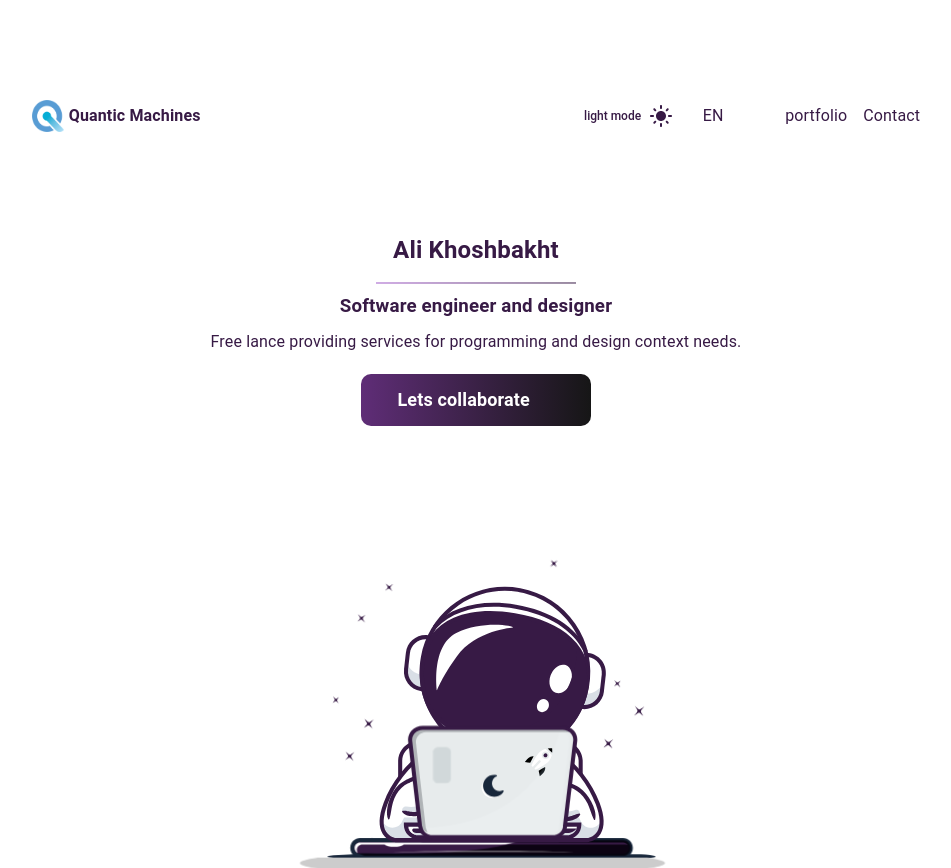
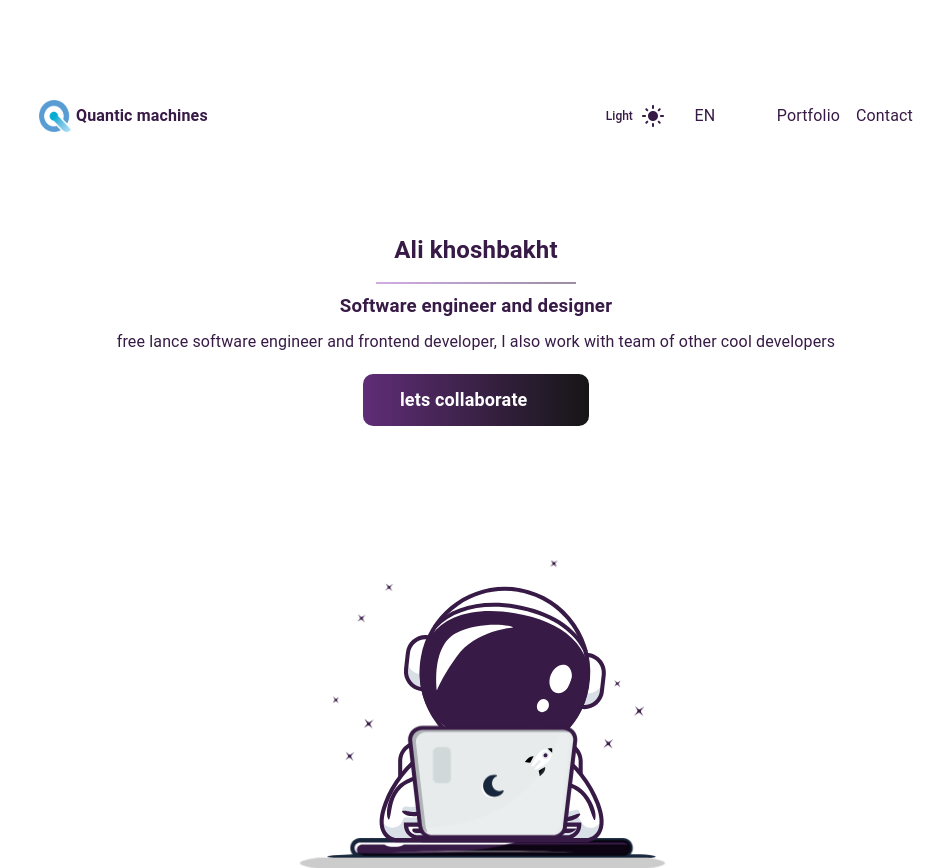
Before and after one commit to sksbkt/portfolio-v-2, a React (Vite) app: page / in a window 1280 px wide. Shown: the top 868 px of the page, without its empty margins (164-1115 px from the left). Built offline with nearby package versions, Linux system fonts and the light colour scheme; some icons are missing.

Commit message:
ltr and dark/light mode are fully functional now

```diff
--- a/package.json
+++ b/package.json
@@ -13,13 +13,16 @@
     "@emotion/styled": "^11.11.0",
     "@mui/icons-material": "^5.15.1",
     "@mui/material": "^5.15.1",
+    "@types/stylis": "^4.2.5",
     "classnames": "^2.3.2",
     "framer-motion": "^10.16.16",
     "lottie-react": "^2.4.0",
     "react": "^18.2.0",
     "react-dom": "^18.2.0",
     "react-icons": "^4.12.0",
-    "react-router-dom": "^6.21.0"
+    "react-router-dom": "^6.21.0",
+    "stylis": "^4.3.1",
+    "stylis-plugin-rtl": "^2.1.1"
   },
   "devDependencies": {
     "@types/react": "^18.2.45",
--- a/src/App.tsx
+++ b/src/App.tsx
@@ -8,21 +8,25 @@ import { ThemeProvider } from '@mui/material/styles';
 import { useThemeContext } from './theme/ThemeContextProvider';
 import CssBaseline from '@mui/material/CssBaseline';
 import { useEffect } from 'react';
-import { colorChangeHelper, colorTheme } from './theme/theme';
+import { cacheLtr, cacheRtl, colorChangeHelper } from './theme/theme';
+import { CacheProvider } from '@emotion/react';
 
 
 function App() {
 
-    const { mode, theme, ltr } = useThemeContext();
+    const { mode, theme, ltr, locale } = useThemeContext();
 
     useEffect(() => {
         //? like this we can scss variables programmatically
         colorChangeHelper(mode);
-    }, [mode]);
+    }, [mode, ltr]);
 
 
     document.dir = ltr ? 'ltr' : 'rtl';
     return (
+        // ? we need CacheProvider for RTL/LTR
+        <CacheProvider value={ltr ? cacheLtr : cacheRtl}>
+
             <ThemeProvider theme={theme}>
                 <CssBaseline />
                 <div className={styles.App}>
@@ -33,6 +37,7 @@ function App() {
                     </Routes>
                 </div>
             </ThemeProvider>
+        </CacheProvider>
     );
 }
 
--- a/src/components/contact-form/contact-form.tsx
+++ b/src/components/contact-form/contact-form.tsx
@@ -2,11 +2,10 @@ import classNames from 'classnames';
 import styles from './contact-form.module.scss';
 
 import formSubmittedAnimation from '../../assets/form-sumbit_1.json';
-import React, { useEffect, useState } from 'react';
+import React, { useState } from 'react';
 import Lottie from 'lottie-react';
 import { Button, TextField } from '@mui/material';
 import { useThemeContext } from '../../theme/ThemeContextProvider';
-import { root } from '../../App';
 
 export interface ContactFormProps {
     className?: string;
@@ -17,7 +16,7 @@ export interface ContactFormProps {
  * To create custom component templates, see https://help.codux.com/kb/en/article/kb16522
  */
 export const ContactForm = ({ className }: ContactFormProps) => {
-
+    const { locale } = useThemeContext();
     // const { mode } = useThemeContext();
     // //? like this we can scss variables programmatically
     // useEffect(() => {
@@ -67,10 +66,10 @@ export const ContactForm = ({ className }: ContactFormProps) => {
     return <div className={classNames(styles.root, className)}>
         {submitted ? <Lottie animationData={formSubmittedAnimation} /> :
             <div className={styles.formWrapper}>
-                <h2 className={styles.formTitle}>Contact us</h2>
+                <h2 className={styles.formTitle}>{locale.CONTACT_US}</h2>
                 <form onSubmit={formSubmit} className={styles.form}>
                     <TextField
-                        label='Name'
+                        label={locale.label.NAME}
                         name='name'
                         variant='outlined'
                         onChange={handleParam}
@@ -79,7 +78,7 @@ export const ContactForm = ({ className }: ContactFormProps) => {
                         focused
                     />
                     <TextField
-                        label="Email"
+                        label={locale.label.EMAIL}
                         type="email"
                         name="email"
                         onChange={handleParam}
@@ -90,7 +89,7 @@ export const ContactForm = ({ className }: ContactFormProps) => {
 
                     <TextField
                         name="message"
-                        label="Message"
+                        label={locale.label.MESSAGE}
                         onChange={handleParam}
                         value={query.message}
                         multiline={true}
@@ -101,7 +100,7 @@ export const ContactForm = ({ className }: ContactFormProps) => {
                     />
 
                     <Button type='submit' variant='outlined'>
-                        Submit
+                        {locale.button.SUBMIT}
                     </Button>
                 </form>
             </div>
--- a/src/components/intro/intro.tsx
+++ b/src/components/intro/intro.tsx
@@ -15,11 +15,13 @@ export interface IntroProps {
  * To create custom component templates, see https://help.codux.com/kb/en/article/kb16522
  */
 export const Intro = ({ className }: IntroProps) => {
-    const { mode } = useThemeContext();
+    const { mode, locale } = useThemeContext();
     return (
         <div className={classNames(styles.root, className)}>
             <div>
-                <h2 className={styles.title}>Ali Khoshbakht</h2>
+                <h2 className={styles.title}>
+                    {locale.DEV_NAME}
+                </h2>
                 <motion.svg
                     height="4"
                     viewBox="0 0 204 4"
@@ -62,10 +64,10 @@ export const Intro = ({ className }: IntroProps) => {
                     }
                     </defs>
                 </motion.svg>
-                <h3 className={styles.subtitle}>Software engineer and designer</h3>
+                <h3 className={styles.subtitle}>{locale.DEV_OCCUPATION}</h3>
             </div>
             <p className={styles.description}>
-                Free lance providing services for programming and design context needs.
+                {locale.DEV_OCU_DESC}
             </p>
             <Link
                 className={
@@ -75,7 +77,7 @@ export const Intro = ({ className }: IntroProps) => {
                 }
                 to={'/contact'}
             >
-                <h3>Lets collaborate</h3><FaShuttleSpace className={styles.iconSend} />
+                <h3>{locale.button.LETS_COLLABORATE}</h3><FaShuttleSpace className={styles.iconSend} />
             </Link>
             <Animation />
             <Portfolio />
--- a/src/components/nav-bar/nav-bar.tsx
+++ b/src/components/nav-bar/nav-bar.tsx
@@ -17,6 +17,7 @@ export interface NavBarProps {
  * To create custom component templates, see https://help.codux.com/kb/en/article/kb16522
  */
 export const NavBar = ({ className }: NavBarProps) => {
+    const { locale } = useThemeContext();
     const { mode } = useThemeContext();
     return (
         <div className={classNames(styles.root, className, styles.nav)}>
@@ -24,7 +25,7 @@ export const NavBar = ({ className }: NavBarProps) => {
                 <div className={styles.logoWrapper}>
                     <img src={mode === 'light' ? logo : logoDark} alt="" />
                     <Typography>
-                        Quantic Machines
+                        {locale.COMPANY_NAME}
                     </Typography>
                 </div>
             </Link>
@@ -34,14 +35,14 @@ export const NavBar = ({ className }: NavBarProps) => {
                 <li>
                     <Link to={'/'}>
                         <Typography>
-                            portfolio
+                            {locale.PORTFOLIO}
                         </Typography>
                     </Link>
                 </li>
                 <li>
                     <Link to={'/contact'}>
                         <Typography>
-                            Contact
+                            {locale.CONTACT}
                         </Typography>
                     </Link>
                 </li>
--- a/src/components/night-mode-toggle/night-mode-toggle.tsx
+++ b/src/components/night-mode-toggle/night-mode-toggle.tsx
@@ -11,13 +11,24 @@ export interface NightModeToggleProps {
  * To create custom component templates, see https://help.codux.com/kb/en/article/kb16522
  */
 export const NightModeToggle = ({ className }: NightModeToggleProps) => {
-    const { mode, ltr, toggleColorMode, toggleLtr } = useThemeContext();
+    const { mode, ltr, toggleColorMode, toggleLtr, locale } = useThemeContext();
     return (
         <Container sx={{ display: 'flex', flexDirection: 'row' }}>
             <IconButton sx={{ ml: 1, borderWidth: 1, fontSize: 12, borderRadius: 10, outline: 'none', gap: 1 }} onClick={toggleColorMode} color='inherit'>
-                {mode} mode {mode === 'dark' ? <DarkModeIcon /> : <LightModeIcon />}
+                {mode === 'light' ?
+                    <>
+                        {locale.theme.LIGHT}
+                        <LightModeIcon />
+                    </>
+                    : <>
+                        {locale.theme.DARK}
+                        <DarkModeIcon />
+                    </>
+                }
             </IconButton>
-            <Button variant='text' onClick={toggleLtr}>
+            <Button variant='text' onClick={() => {
+                toggleLtr();
+            }}>
                 <Typography>
                     {ltr ? 'EN' : 'FA'}
                 </Typography>
--- a/src/components/portfolio/portfolio.tsx
+++ b/src/components/portfolio/portfolio.tsx
@@ -22,11 +22,12 @@ export interface PortfolioProps {
  * To create custom component templates, see https://help.codux.com/kb/en/article/kb16522
  */
 export const Portfolio = ({ className }: PortfolioProps) => {
-    const { mode } = useThemeContext();
+    const { mode, locale } = useThemeContext();
+
     return (
         <div className={classNames(styles.root, className)}>
             <div className={styles['portfolio-wrapper']}>
-                <h3 className={styles.h3}>My Portfolio</h3>
+                <h3 className={styles.h3}>{locale.PORTFOLIO_TITLE}</h3>
                 <motion.svg
                     height="4"
                     viewBox="0 0 204 4"
@@ -55,10 +56,11 @@ export const Portfolio = ({ className }: PortfolioProps) => {
                             <stop stopColor="#371A45" />
                             <stop offset="1" stopColor="#a15aca" />
                         </linearGradient>
-                    </defs>
+                    </defs>,locale
+
                 </motion.svg>
                 <Typography variant='body1' paragraph={true} className={styles['portfolio-paragraph']}>
-                    I am a front-end developer with 5+ years of experience building user interfaces for websites and web applications using <Typography className={styles['portfolio-span']}>React and Next.js</Typography>. I have a deep understanding of both frameworks and I am proficient in using them to create fast, scalable, and SEO-friendly applications.
+                    {locale.PORTFOLIO_DESC}
                 </Typography>
                 <div className={styles['grid-items']}>
                     <div className={styles['grid-item']}>
--- /dev/null
+++ b/src/locales/en_en/en_locale.ts
@@ -0,0 +1,30 @@
+export const en_locale = {
+    label: {
+        NAME: "Name",
+        EMAIL: "Email",
+        MESSAGE: "Message",
+    },
+
+    button: {
+        SUBMIT: "Submit",
+        LETS_COLLABORATE: "lets collaborate",
+    },
+
+    COMPANY_NAME: "Quantic machines",
+    CONTACT_US: "Contact us",
+    PORTFOLIO: "Portfolio",
+    CONTACT: "Contact",
+    theme: {
+        LIGHT: "Light",
+        DARK: "Dark",
+    },
+    PORTFOLIO_TITLE: "My Portfolio",
+    PORTFOLIO_DESC:
+        "I am a front-end developer with 5+ years of experience building user interfaces and frontend for websites and web applications using React and Next.js. I have a deep understanding of both frameworks and I am proficient in using them to create fast, scalable, and SEO-friendly applications.",
+    DEV_NAME: "Ali khoshbakht",
+    DEV_OCCUPATION: "Software engineer and designer",
+    DEV_OCU_DESC:
+        "free lance software engineer and frontend developer, I also work with team of other cool developers",
+};
+
+export default en_locale;
--- /dev/null
+++ b/src/locales/en_en/fa_locale.ts
@@ -0,0 +1,29 @@
+export const fa_locale = {
+    label: {
+        NAME: "نام",
+        EMAIL: "ایمیل",
+        MESSAGE: "پیام",
+    },
+
+    button: {
+        SUBMIT: "ارسال",
+        LETS_COLLABORATE: "بیایید همکاری کنیم",
+    },
+
+    COMPANY_NAME: "ماشین‌های کوانتیک",
+    CONTACT_US: "با ما تماس بگیرید",
+    PORTFOLIO: "نمونه کارها",
+    CONTACT: "تماس",
+    theme: {
+        LIGHT: "روشن",
+        DARK: "تاریک",
+    },
+    PORTFOLIO_TITLE: "نمونه کارهای من",
+    PORTFOLIO_DESC:
+        "من یک توسعه‌دهنده فرانت‌اند با بیش از 5 سال تجربه در ساخت رابط کاربری و فرانت‌اند برای وب‌سایت‌ها و برنامه‌های تحت وب با استفاده از React و Next.js. است من درک عمیقی از هر دو کتابخانه دارم و مهارت استفاده از آن‌ها برای ساخت برنامه‌های سریع ، قابل گسترش و SEO-friendly را بدست آورده ام.",
+    DEV_NAME: "علی خوشبخت",
+    DEV_OCCUPATION: "طراح و مهندس نرافزار",
+    DEV_OCU_DESC: "طراح و مهندس نرم افزار و پروژهای فرانت اند به صورت فریلنس و قردادی",
+};
+
+export default fa_locale;
--- a/src/theme/ThemeContextProvider.tsx
+++ b/src/theme/ThemeContextProvider.tsx
@@ -1,6 +1,7 @@
 import { Theme, createTheme } from "@mui/material";
 import { FC, PropsWithChildren, createContext, useContext } from "react";
 import { useColorTheme } from "./use-color-theme";
+import en_locale from "../locales/en_en/en_locale";
 
 type ThemeContextType = {
     mode: string;
@@ -8,6 +9,7 @@ type ThemeContextType = {
     toggleColorMode: () => void;
     toggleLtr: () => void;
     theme: Theme;
+    locale: typeof en_locale;
 }
 // ? we create a react context here so we can access it globally to change theme
 export const ThemeContext = createContext<ThemeContextType>({
@@ -15,7 +17,8 @@ export const ThemeContext = createContext<ThemeContextType>({
     ltr: false,
     toggleLtr: () => { },
     toggleColorMode: () => { },
-    theme: createTheme()
+    theme: createTheme(),
+    locale: en_locale
 });
 
 export const TheContextProvider: FC<PropsWithChildren> = ({ children }) => {
--- a/src/theme/theme.tsx
+++ b/src/theme/theme.tsx
@@ -2,19 +2,24 @@ import { Theme, createTheme } from "@mui/material/styles";
 import { amber, blue, deepOrange, grey, red, yellow } from "@mui/material/colors";
 import { PaletteMode, Typography } from "@mui/material";
 import { root } from "../App";
+
+import createCache from '@emotion/cache';
+import rtlPlugin from 'stylis-plugin-rtl';
+
+import { prefixer } from 'stylis';
 // import { Palette } from "@mui/icons-material";
 
 // export const theme = createTheme({ palette: { primary: yellow } });
-export const primaryColor = {
-    light: {
-        main: '#371A45',
-    },
-    dark: {
-        main: '#fff',
-    }
-};
+// export const primaryColor = {
+//     light: {
+//         main: '#371A45',
+//     },
+//     dark: {
+//         main: '#fff',
+//     }
+// };
 export const getDesignTokens = (mode: PaletteMode, ltr: boolean) => createTheme({
-
+    direction: ltr ? 'ltr' : 'rtl',
     ...(mode === 'light' ? {
         palette: {
 
@@ -160,7 +165,16 @@ export const colorTheme = {
         secondaryColor: '#fff',
     }
 }
-
+// ? @emotion caches
+// ? RTL/LTR caches
+export const cacheLtr = createCache({
+    key: 'muiltr',
+});
+export const cacheRtl = createCache({
+    key: 'muirtl',
+    stylisPlugins: [prefixer, rtlPlugin],
+});
+// ? HELPERS
 export const colorChangeHelper = (mode: string) => {
     //? like this we can scss variables programmatically
     root?.style.setProperty('--main-color', mode === 'light' ? colorTheme.light.mainColor : colorTheme.dark.mainColor);
--- a/src/theme/use-color-theme.ts
+++ b/src/theme/use-color-theme.ts
@@ -1,29 +1,25 @@
 import { PaletteMode, createTheme } from "@mui/material";
 import { useMemo, useState } from "react";
 import { getDesignTokens } from "./theme";
+import en_locale from "../locales/en_en/en_locale";
+import fa_locale from "../locales/en_en/fa_locale";
 export const useColorTheme = () => {
     const [mode, setMode] = useState<PaletteMode>("light");
+
     const [ltr, setLtr] = useState<boolean>(true);
+    const [locale, setLocale] = useState(en_locale);
 
     const toggleColorMode = () => setMode((preMode) => (preMode === "light" ? "dark" : "light"));
-    const toggleLtr = () => setLtr((preMode) => !preMode);
 
-    // const modifiedTheme = useMemo(
-    //     () =>
-    //         createTheme({
-    //             ...theme,
-    //             palette: {
-    //                 ...theme.palette,
-    //                 mode,
-    //             },
-    //         }),
-    //     [mode]
-    // );
-    // return {
-    //     theme: modifiedTheme,
-    //     mode,
-    //     toggleColorMode,
-    // };
+    // ? like this we wont have the issues with asynchronous nature of the setState function
+    const toggleLtr = () => {
+        setLtr((preMode) => {
+            const newLtr = !preMode;
+            setLocale(newLtr ? en_locale : fa_locale);
+            return newLtr;
+        });
+    };
+
     const modifiedTheme = useMemo(() => createTheme(getDesignTokens(mode, ltr)), [mode, ltr]);
 
     return {
@@ -34,5 +30,6 @@ export const useColorTheme = () => {
 
         ltr,
         toggleLtr,
+        locale,
     };
 };
```
Also changed, not shown: 1 other file (tests, documents, lock files or other folders). Lines whose indentation alone changed are shown as unchanged.
